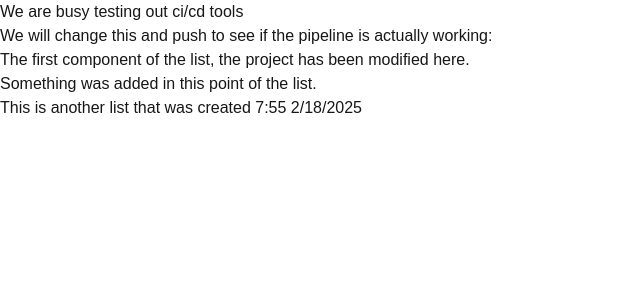
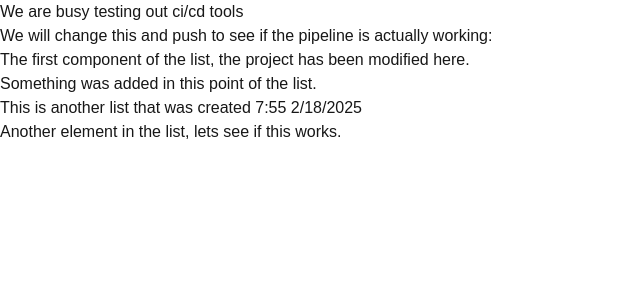
Before and after one commit to aksho-sh/cicd-project, a Next.js app: page / in a window 1280 px wide. Shown: the top 300 px of the page, without its empty margins (0-640 px from the left). Built offline with nearby package versions, Linux system fonts and the light colour scheme.

Commit message:
Hopefully this works

```diff
--- a/src/app/page.js
+++ b/src/app/page.js
@@ -10,6 +10,7 @@ export default function Home(){
 
       <ul>
         <li>This is another list that was created 7:55 2/18/2025</li>
+        <li>Another element in the list, lets see if this works.</li>
       </ul>
     </div>
   );
```
